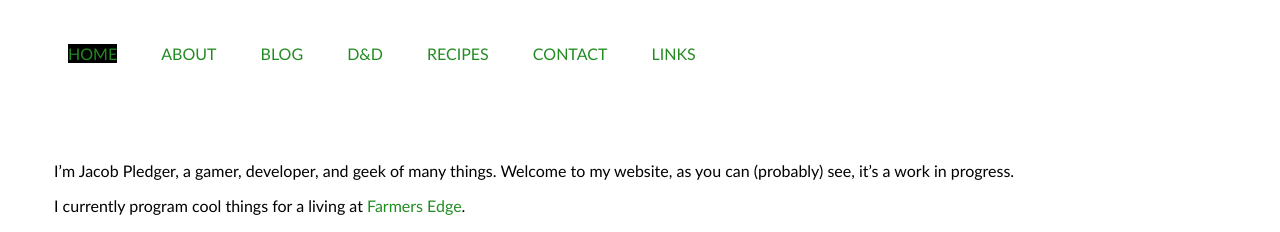
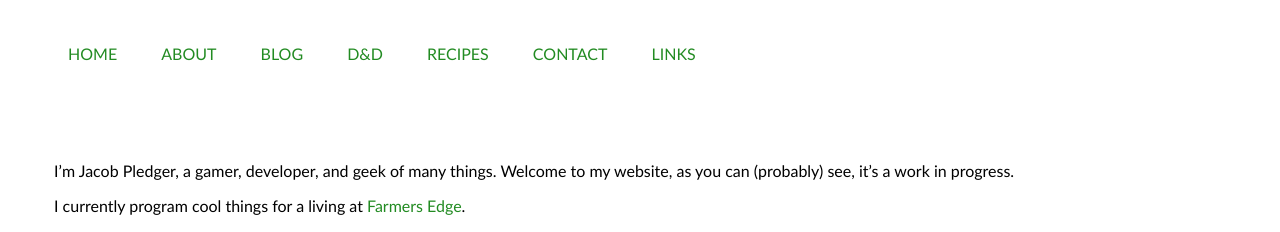
Before and after one commit to jacobpledger/website, a Jekyll site: the page built from index.md, in a window 1280 px wide. Shown: the top 232 px of the page. Built offline with Jekyll 4.4.1, drawn with Linux system fonts in a browser that asks for light colours.

Commit message:
updated css

```diff
--- a/_sass/main.scss
+++ b/_sass/main.scss
@@ -1,9 +1,7 @@
-$site-background-color: #323232;
 $body-content-margin: 30px;
 
 .current {
-  color: orange;
-  background-color: black;
+  color: royalblue;
 }
 
 html {
```
